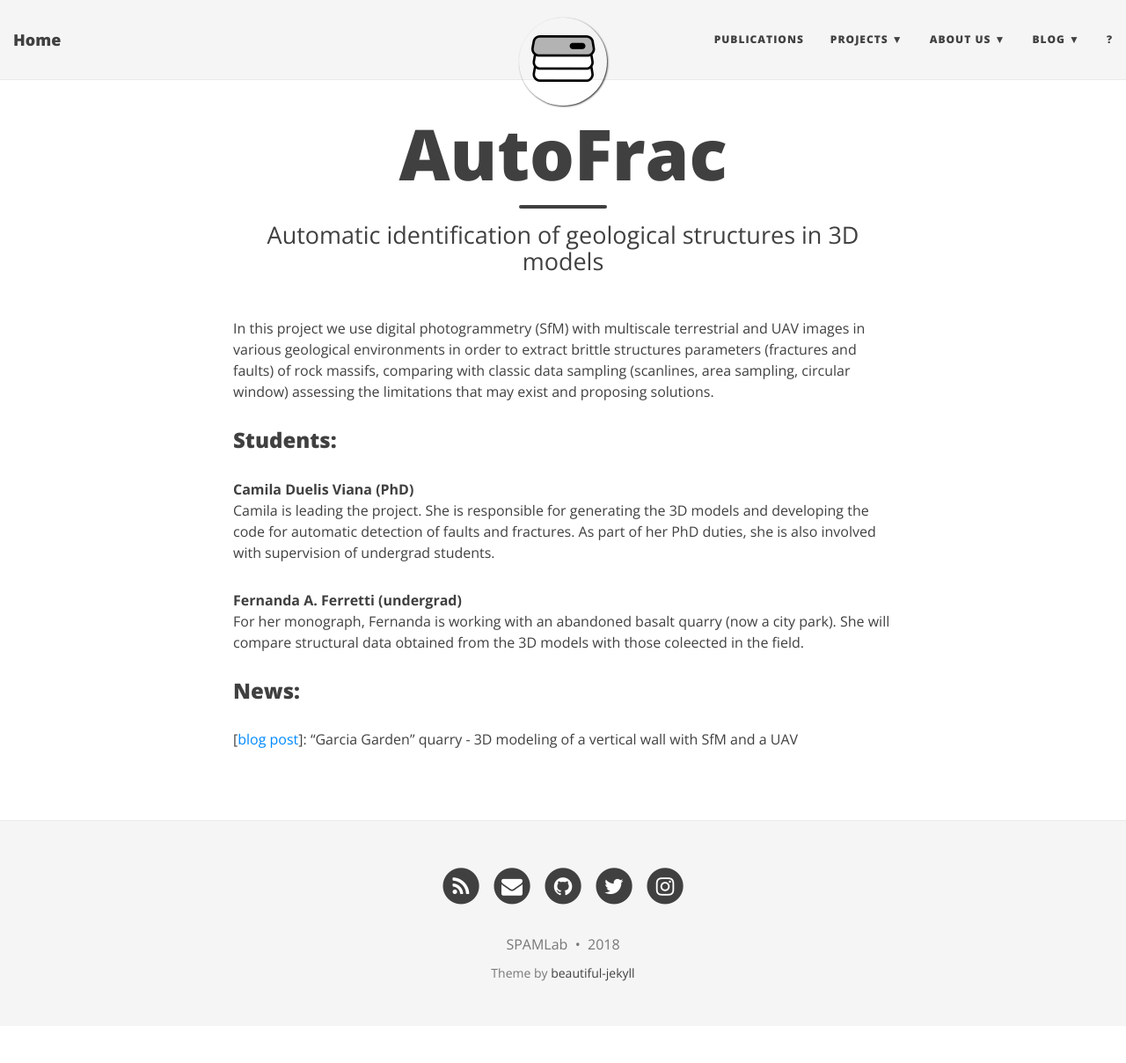
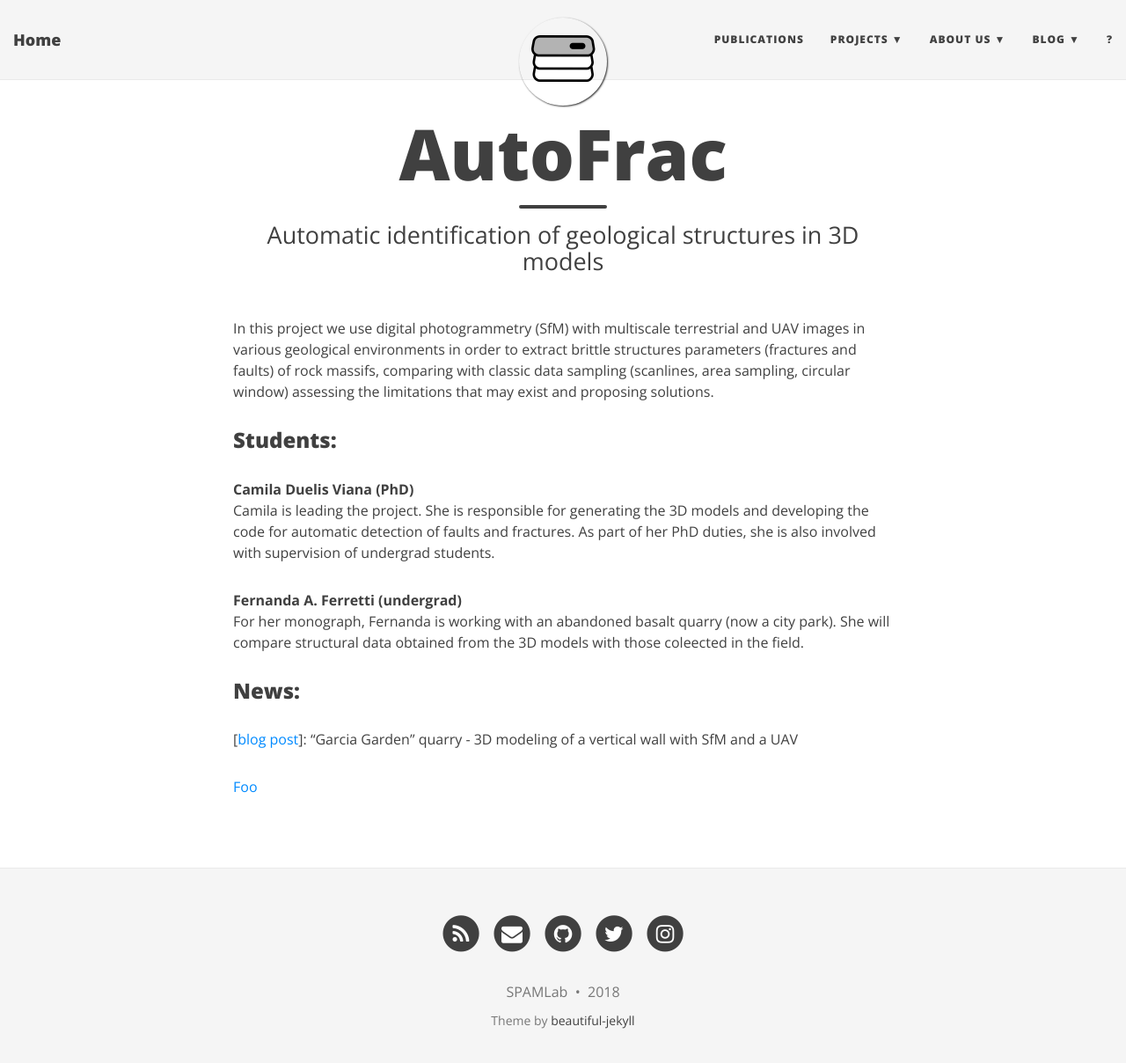
Before and after one commit to SPAMLab/SPAMLab.github.io, a Jekyll site: the page built from autofrac.md, in a window 1280 px wide and 1220 px high. Shown: the top 1208 px of the window at 88% size. Built offline with Jekyll 4.4.1, drawn with Linux system fonts in a browser that asks for light colours; nearby versions of some CDN libraries.

Commit message:
Update autofrac.md

```diff
--- a/autofrac.md
+++ b/autofrac.md
@@ -16,3 +16,5 @@ For her monograph, Fernanda is working with an abandoned basalt quarry (now a ci
 
 ### News:
 [[blog post](2018-04-24-garcia_lichi)]: "Garcia Garden" quarry - 3D modeling of a vertical wall with SfM and a UAV
+
+<a href="{{ "foo" | 2018-04-24-garcia_lichi }}">Foo</a>
```
